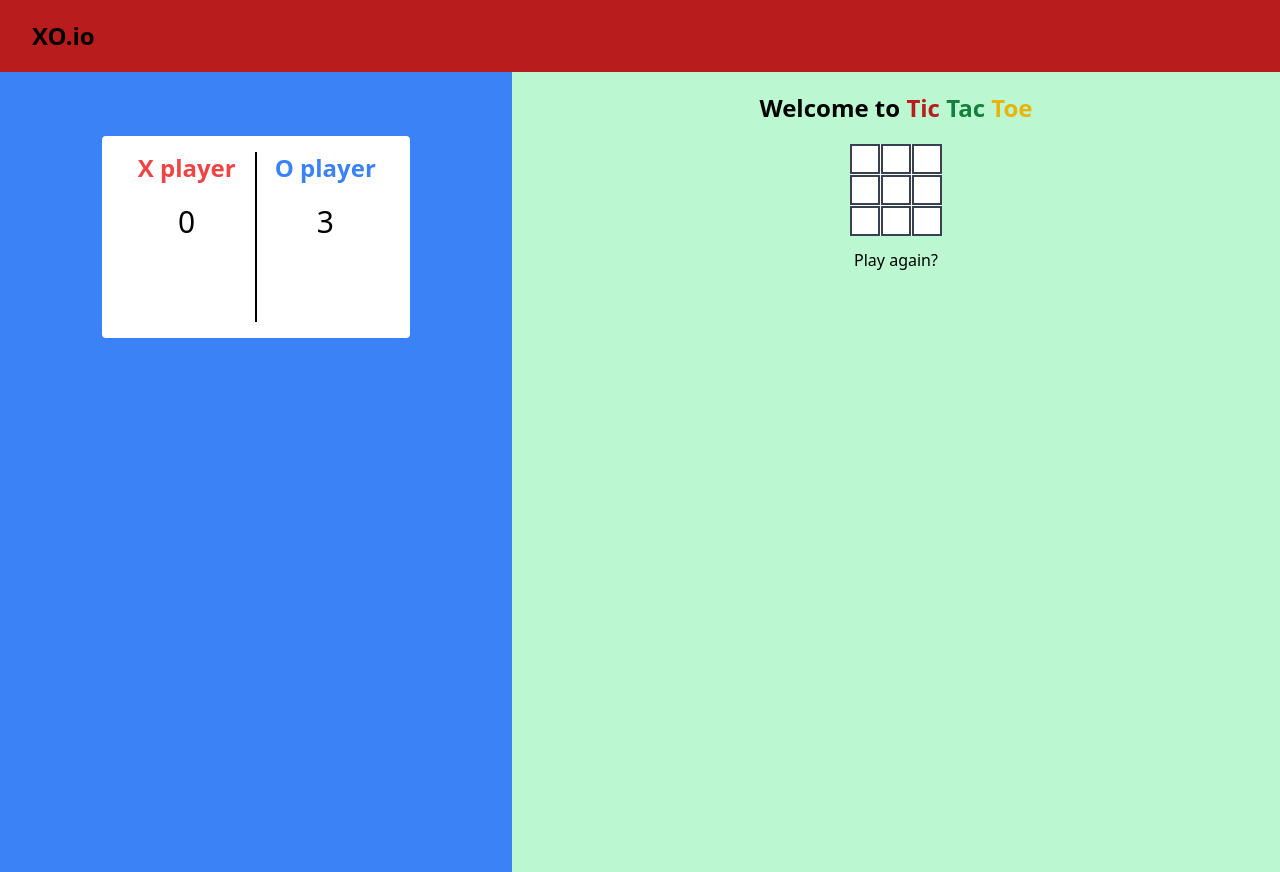
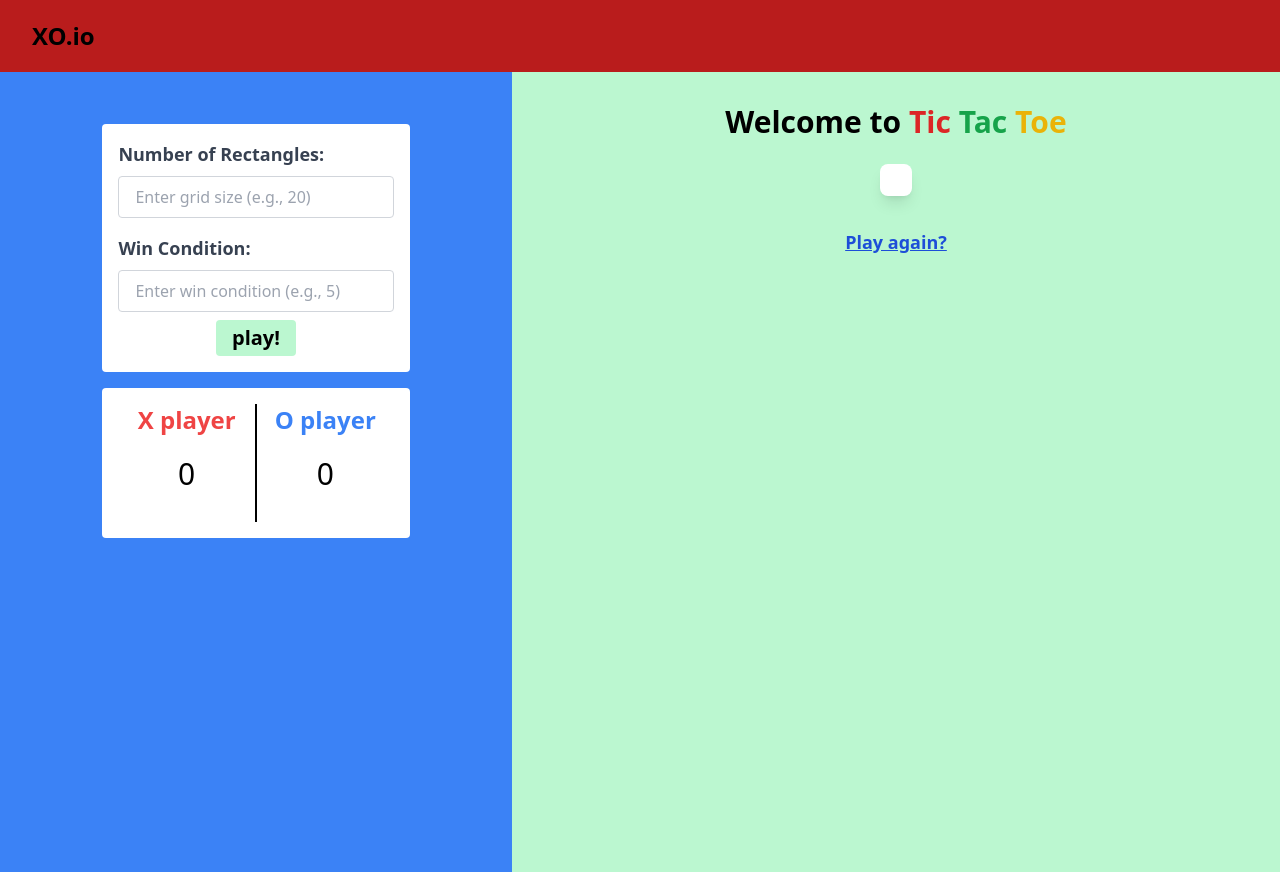
Before and after one commit to Mohamed072005/Tic-Tac-Toe, a plain HTML site: page index.html in a window 1280 px wide. Drawn offline with nearby package versions, Linux system fonts and the light colour scheme; some packages are replaced by stand-ins of ours; a script that the page names is missing.

Commit message:
add the game config and display the score of each player

```diff
--- a/game.css
+++ b/game.css
@@ -19,7 +19,7 @@
 }
 
 .pageForBigSize {
-    height: 100%;
+    height: 100% !important;
 }
 
 .pageForNormalSize {
--- a/game.js
+++ b/game.js
@@ -1,13 +1,11 @@
-const rectNumber = 3;
-const winCondition = 3;
+localStorage.setItem('playerXScore', 0);
+localStorage.setItem('playerOScore', 0);
+let rectNumber;
+let winCondition;
 const gridContainer = document.getElementById('grid-table');
 const pageSize = document.getElementById('main');
-if(rectNumber >= 15){
-    pageSize.classList.add('pageForBigSize');
-}else{
-    pageSize.classList.add('pageForNormalSize');
-}
-gridContainer.classList.add('grid', `grid-cols-[repeat(${rectNumber},_0fr)]`, `grid-rows-[repeat(${rectNumber},_0fr)]`);
+let whichPlayer = 1;
+let board; // Track board state
 const player1 = {
     icon: 'X',
     iconColor: 'text-red-500',
@@ -16,10 +14,24 @@ const player2 = {
     icon: 'O',
     iconColor: 'text-blue-500',
 };
-let whichPlayer = 1;
-let board = Array(rectNumber * rectNumber).fill(null); // Track board state
+let xScoreField = document.getElementById('game-result-x');
+let oScoreField = document.getElementById('game-result-o');
+xScoreField.innerText = localStorage.getItem('playerXScore');
+oScoreField.innerText = localStorage.getItem('playerOScore');
 
-playBoard(rectNumber);
+function startGame(event){
+    event.preventDefault();
+    let rect_Number = document.forms['game-config-form']['rect-number'].value;
+    let win_Condition = document.forms['game-config-form']['win-condition'].value;
+    rectNumber = rect_Number;
+    winCondition = win_Condition;
+    gridContainer.classList.add('grid', `grid-cols-[repeat(${rect_Number},_0fr)]`, `grid-rows-[repeat(${rect_Number},_0fr)]`);
+    if(rectNumber >= 15){
+        pageSize.classList.add('pageForBigSize');
+    }
+    board = Array(rectNumber * rectNumber).fill(null);
+    playBoard(rect_Number);
+}
 
 function playBoard(rectNumber) {
     for (let i = 0; i < rectNumber * rectNumber; i++) {
@@ -35,6 +47,15 @@ function playBoard(rectNumber) {
                 makeXorY(currentPlayer, rect);
                 board[i] = currentPlayer.icon; // Track the player's move
                 if (checkWin(i)) {
+                    if(whichPlayer){
+                        localStorage.setItem('playerXScore', Number(localStorage.getItem('playerXScore')) + 1);
+                        xScoreField.innerText = '';
+                        xScoreField.innerText = localStorage.getItem('playerXScore');
+                    }else{
+                        localStorage.setItem('playerOScore', Number(localStorage.getItem('playerOScore')) + 1);
+                        oScoreField.innerText = '';
+                        oScoreField.innerText = localStorage.getItem('playerOScore');
+                    }
                     Swal.fire(`Player ${whichPlayer ? '1 (X)' : '2 (O)'} wins!`);
                     resetGame();
                 } else {
--- a/index.html
+++ b/index.html
@@ -17,31 +17,57 @@
             </div>
         </nav>
     </header>
-    <main class="flex" id="main">
-        <aside class="w-[40%] bg-blue-500 flex justify-center py-16">
-            <div class="w-[60%] h-[30%] bg-white flex justify-between rounded p-4">
+    <main class="flex pageForNormalSize" id="main">
+        <aside class="w-[40%] bg-blue-500 flex flex-col items-center py-5">
+            <div class="w-[60%] bg-white mt-8 rounded p-4 mb-4">
+                <form onsubmit="startGame(event)" name="game-config-form">
+                    <div class="flex flex-col mb-4">
+                        <label for="rect-number" class="text-lg font-semibold text-gray-700">Number of
+                            Rectangles:</label>
+                        <input id="rect-number" name="rect-number" type="number"
+                            class="mt-2 px-4 py-2 border border-gray-300 rounded"
+                            placeholder="Enter grid size (e.g., 20)" min="3" max="50">
+                    </div>
+
+                    <div class="flex flex-col mb-2">
+                        <label for="win-condition" class="text-lg font-semibold text-gray-700">Win Condition:</label>
+                        <input id="win-condition" name="win-condition" type="number"
+                            class="mt-2 px-4 py-2 border border-gray-300 rounded"
+                            placeholder="Enter win condition (e.g., 5)" min="3" max="10">
+                    </div>
+                    <div class="flex justify-center ">
+                        <button type=""
+                            class="py-1 px-4 rounded text-xl font-semibold bg-green-200 hover:bg-green-400">play!</button>
+                    </div>
+                </form>
+            </div>
+            <div class="w-[60%] h-[150px] bg-white flex justify-between rounded p-4">
                 <div class="x-player-result-board">
                     <h3 class="text-2xl font-semibold text-red-500">X player</h3>
-                    <p class="mt-5 text-3xl game-result">0</p>
+                    <p id="game-result-x" class="mt-5 text-3xl game-result-x"></p>
                 </div>
                 <div class="o-player-result-board">
                     <h3 class="text-2xl font-semibold text-blue-500">O player</h3>
-                    <p class="mt-5 text-3xl game-result">3</p>
+                    <p id="game-result-o" class="mt-5 text-3xl game-result-o"></p>
                 </div>
             </div>
         </aside>
-        <div class="bg-green-200 h-[100%] w-[60%] flex flex-col items-center">
-            <h2 class="text-2xl font-semibold m-5">
-                Welcome to <span class="text-red-700">Tic</span> <span class="text-green-700">Tac</span> <span
-                    class="text-yellow-500">Toe</span>
+        <div class="bg-green-200 h-full w-[60%] flex flex-col items-center">
+            <h2 class="text-3xl font-bold mt-8 mb-6">
+                Welcome to <span class="text-red-600">Tic</span> <span class="text-green-600">Tac</span>
+                <span class="text-yellow-500">Toe</span>
             </h2>
+
             <div class="flex justify-center">
-                <div class="">
-                    <div class="bg-white" id="grid-table"></div>
+                <div class="bg-white shadow-lg rounded-lg p-4" id="grid-table">
+                    <!-- Grid will be dynamically injected here -->
                 </div>
             </div>
-            <div class="p-3">
-                <a href="#">Play again?</span>
+
+            <div class="mt-8">
+                <button onclick="resetGame()" class="text-lg font-semibold text-blue-700 hover:text-blue-900 underline">
+                    Play again?
+                </button>
             </div>
         </div>
     </main>
```
